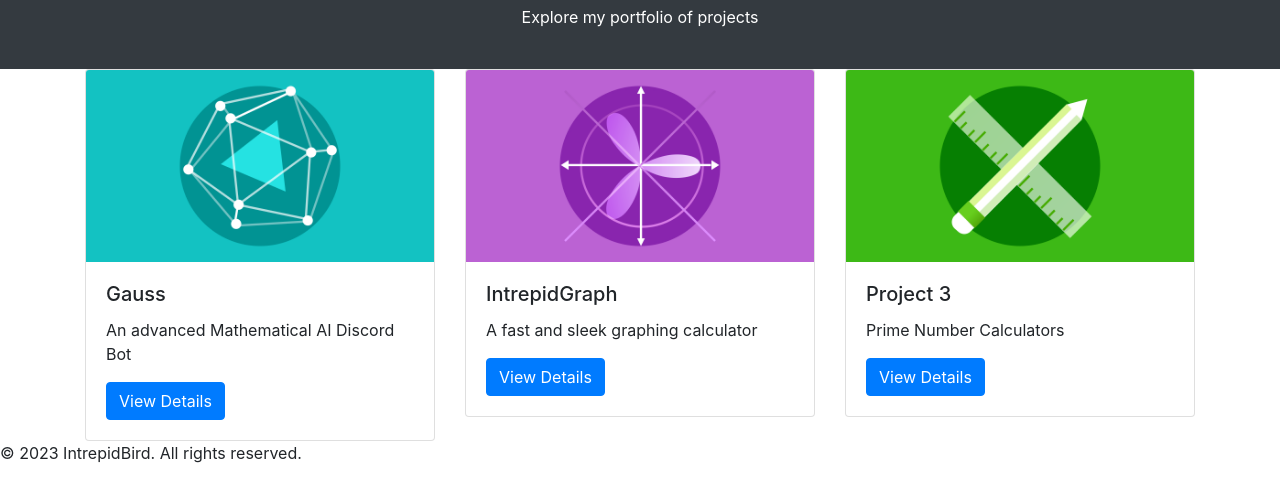
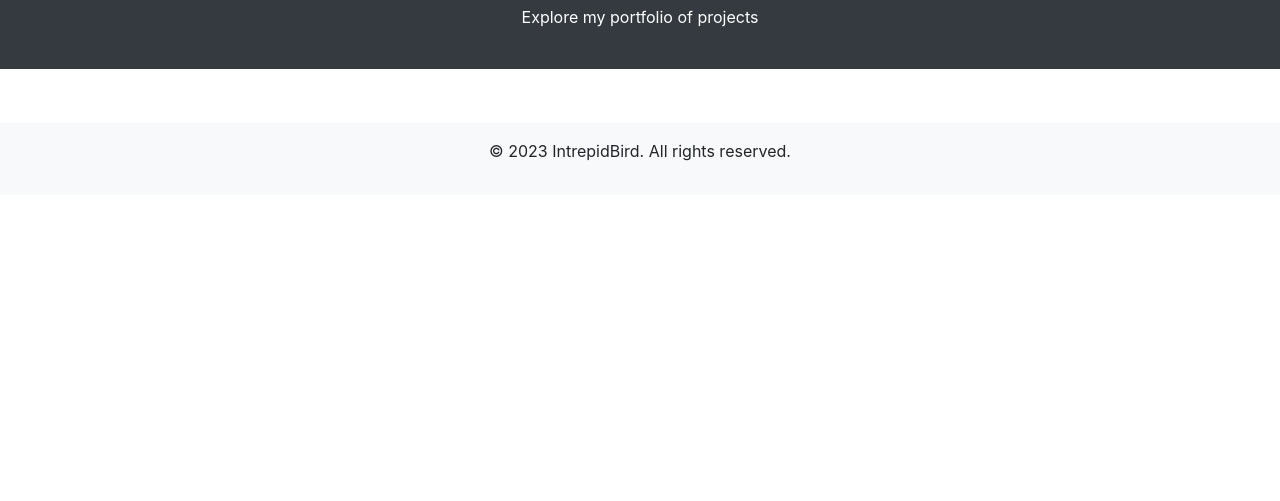
Before and after one commit to intrepidbird-org/projects-copy, a plain HTML site: page index.html in a window 1280 px wide. Shown: the part 75-576 px from the top of the page. Drawn offline with nearby package versions, Linux system fonts and the light colour scheme.

Commit message:
Update index.html

```diff
--- a/index.html
+++ b/index.html
@@ -6,55 +6,39 @@
     <title>Projects Website</title>
     <!-- Bootstrap CSS -->
     <link rel="stylesheet" href="https://maxcdn.bootstrapcdn.com/bootstrap/4.5.2/css/bootstrap.min.css">
+    <style>
+        /* Add some top padding to the page content to prevent sudden jump */
+        .sticky {
+            position: fixed;
+            top: 0;
+            width: 100%;
+            z-index: 1000; /* Larger than default z-index */
+        }
+        /* Add some top padding to the page content to prevent sudden jump */
+        .sticky + .content {
+            padding-top: 102px;
+        }
+    </style>
 </head>
 <body>
     <!-- Header Section -->
-    <header class="bg-dark text-white text-center p-4">
+    <header class="bg-dark text-white text-center p-4 sticky">
         <h1>Welcome to My Projects</h1>
         <p>Explore my portfolio of projects</p>
     </header>
 
     <!-- Projects Section -->
-    <section id="projects">
-        <div class="container">
+    <section id="projects" class="content">
+        <div class="container py-5">
             <div class="row">
-                <div class="col-md-4">
-                    <div class="card project-card">
-                        <img src="images/combinatorics.png" class="card-img-top" alt="Project 1">
-                        <div class="card-body">
-                            <h5 class="card-title">Gauss</h5>
-                            <p class="card-text">An advanced Mathematical AI Discord Bot</p>
-                            <a href="gauss" class="btn btn-primary">View Details</a>
-                        </div>
-                    </div>
-                </div>
-                <div class="col-md-4">
-                    <div class="card project-card">
-                        <img src="images/algebra.png" class="card-img-top" alt="Project 2">
-                        <div class="card-body">
-                            <h5 class="card-title">IntrepidGraph</h5>
-                            <p class="card-text">A fast and sleek graphing calculator</p>
-                            <a href="graphing-calculator" class="btn btn-primary">View Details</a>
-                        </div>
-                    </div>
-                </div>
-                <div class="col-md-4">
-                    <div class="card project-card">
-                        <img src="images/number-theory.png" class="card-img-top" alt="Project 3">
-                        <div class="card-body">
-                            <h5 class="card-title">Project 3</h5>
-                            <p class="card-text">Prime Number Calculators</p>
-                            <a href="mersenne-primes" class="btn btn-primary">View Details</a>
-                        </div>
-                    </div>
-                </div>
+                <!-- Your existing project cards here -->
             </div>
         </div>
     </section>
 
     <!-- Footer -->
-    <footer id="footer">
-        <p>&copy; 2023 IntrepidBird. All rights reserved.</p>
+    <footer id="footer" class="bg-light text-center p-3">
+        <p>© 2023 IntrepidBird. All rights reserved.</p>
     </footer>
 
     <!-- Bootstrap & jQuery JS -->
```
